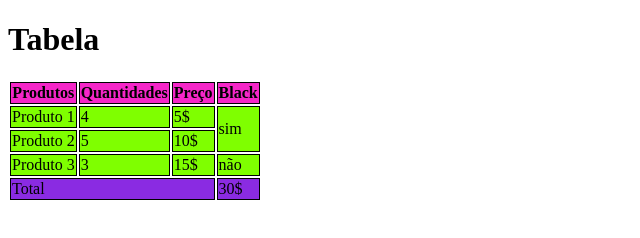
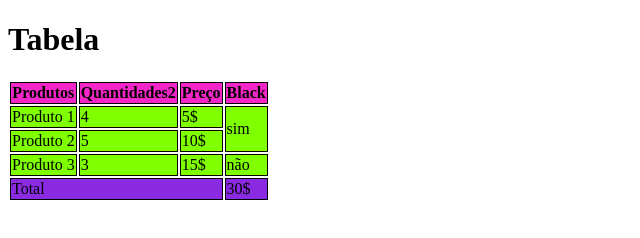
Before and after one commit to Gabrieel-Rocha/Aula-Tabela, a plain HTML site: page index.html in a window 1280 px wide. Shown: the whole page, without its empty margins (0-640 px from the left). Drawn offline with Linux system fonts and the light colour scheme.

Commit message:
colocando 2 na quantidade

```diff
--- a/index.html
+++ b/index.html
@@ -27,7 +27,7 @@
             <tr>
 
                 <th> Produtos </th>
-                <th>Quantidades</th>
+                <th>Quantidades2</th>
                 <th>Preço</th>
                 <th>Black</th>
              </tr>
```
